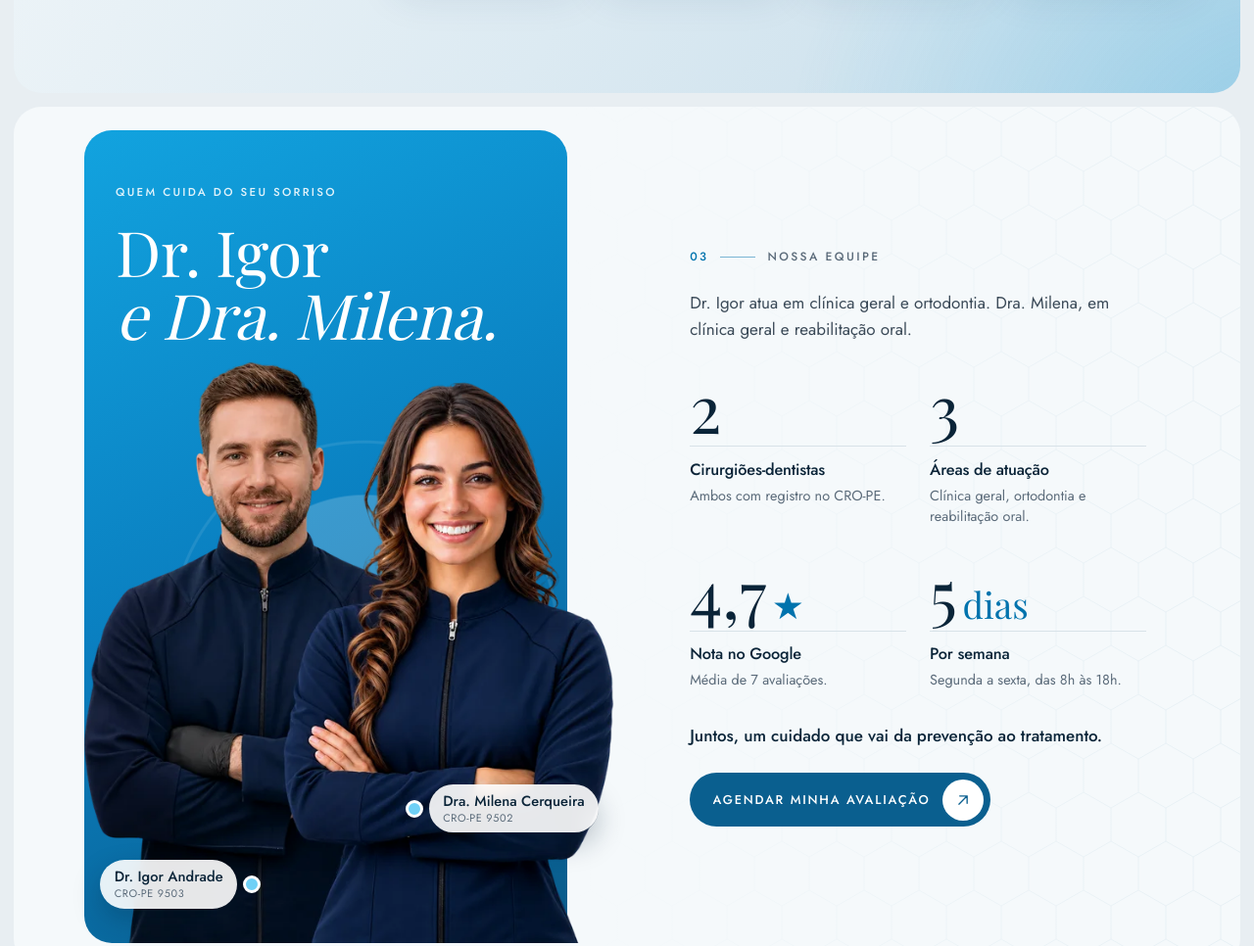
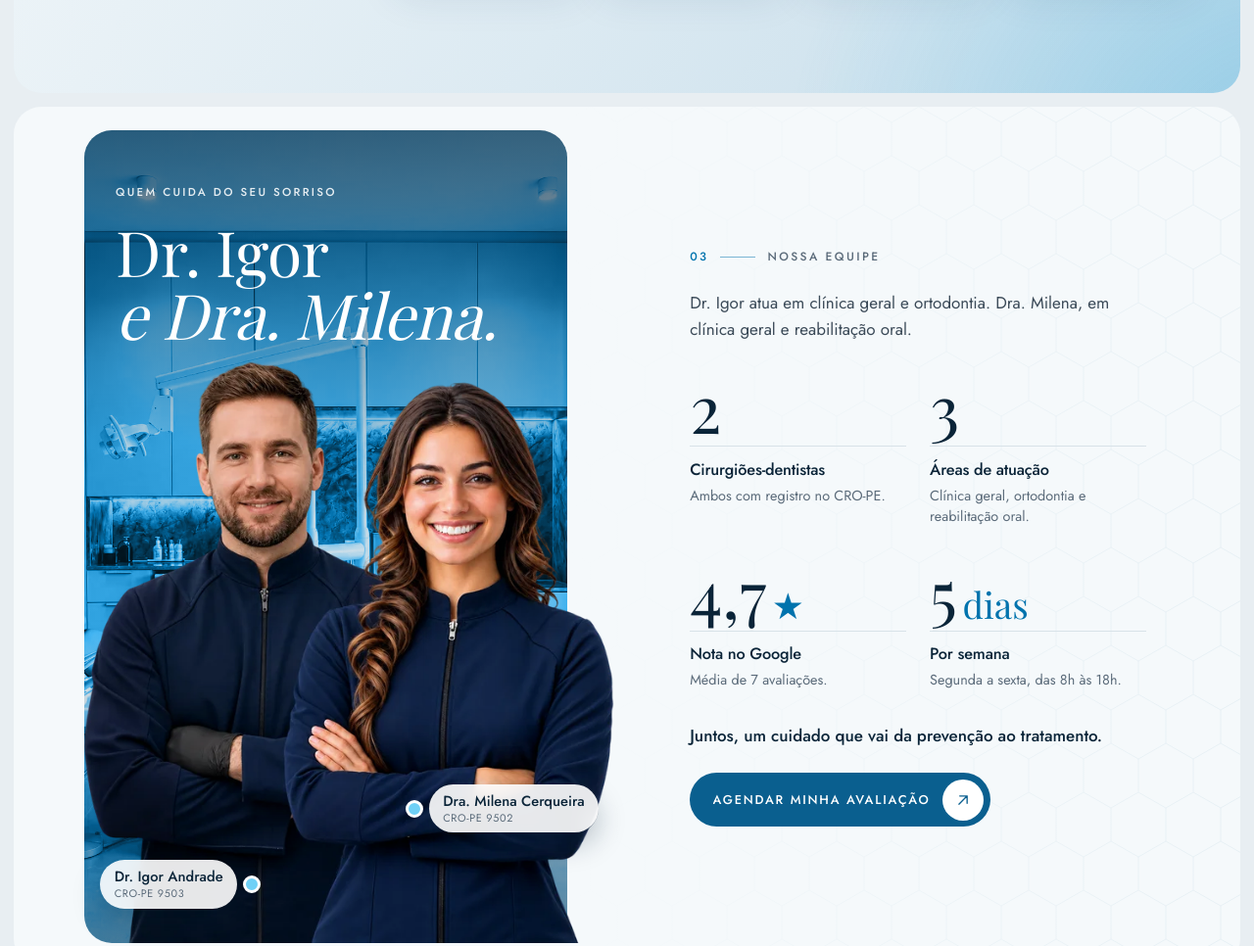
Before and after one commit to marioflaviosantos-cmd/doctorsmile, a plain HTML site: page index.html in a window 1280 px wide. Shown: the part 2060-3026 px from the top of the page at 98% size. Drawn offline with nearby package versions, Linux system fonts and the light colour scheme; a web font is replaced by a local one.

Commit message:
Usa a foto do consultorio com camada azul na secao da equipe
Substitui o painel azul liso pela foto tingida na cor do site, com
sombra para o titulo e uma versao menor para o celular.

Co-Authored-By: Claude Sonnet 5.5 <noreply@anthropic.com>

```diff
--- a/index.html
+++ b/index.html
@@ -169,7 +169,10 @@ p{margin:0}
 .eq-grade{display:grid;gap:var(--e5);align-items:center}
 .eq-painel{position:relative;isolation:isolate;display:flex;flex-direction:column;width:100%;max-width:620px;justify-self:center}
 .eq-painel::before{content:"";position:absolute;z-index:-1;inset:0;border-radius:var(--r3);
-  background:radial-gradient(circle at 58% 62%,rgba(255,255,255,.2) 0 24%,transparent 24.3% 33%,rgba(255,255,255,.09) 33.2% 33.5%,transparent 33.7%),linear-gradient(155deg,#12A3DF 0%,#0A7FC0 50%,#0A5A88 100%)}
+  /* foto do consultório tingida: sombra para o texto; a foto entra só com a luz, sobre o azul do site */
+  background:linear-gradient(180deg,rgba(7,47,74,.72) 0%,rgba(10,95,143,.3) 38%,rgba(10,95,143,.12) 62%,rgba(7,47,74,.55) 100%),url(/img/sala-im-720.webp) center/cover no-repeat,#0F86C6;
+  background-size:auto,cover;background-blend-mode:normal,luminosity,normal}
+@media (min-width:640px){.eq-painel::before{background-image:linear-gradient(180deg,rgba(7,47,74,.72) 0%,rgba(10,95,143,.3) 38%,rgba(10,95,143,.12) 62%,rgba(7,47,74,.55) 100%),url(/img/sala-im-1117.webp)}}
 .eq-titulo{padding:var(--e4) var(--e3) var(--e2)}
 .eq-sobre{font-size:.72rem;font-weight:500;letter-spacing:.2em;text-transform:uppercase;color:rgba(255,255,255,.88)}
 .eq-titulo h2{margin-top:var(--e2);color:#fff;font-size:clamp(2.6rem,6vw,4rem);line-height:1}
```
Also changed, not shown: img/sala-im-1117.webp (added), img/sala-im-720.webp (added).
